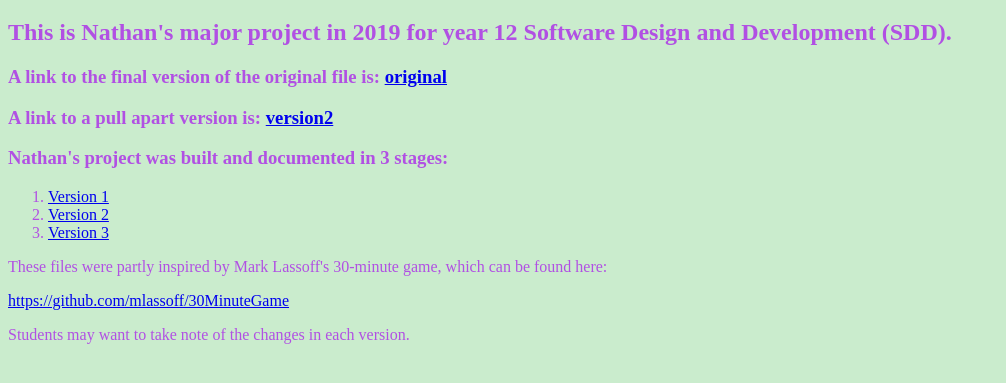
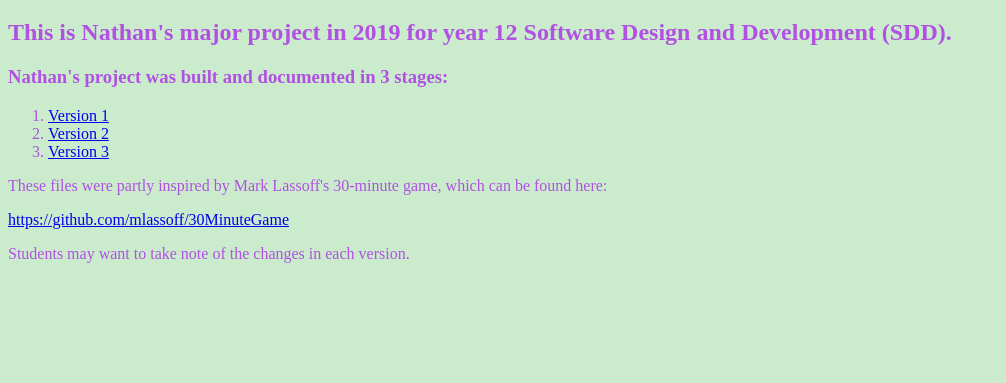
Before and after one commit to bwattle/33-SynonymGame-Nathan, a plain HTML site: page index.html in a window 1280 px wide. Shown: the part 61-444 px from the top of the page, without its empty margins (0-1006 px from the left). Drawn offline with Linux system fonts and the light colour scheme.

Commit message:
index root - tweak

```diff
--- a/index.html
+++ b/index.html
@@ -15,8 +15,6 @@ body {
 <body>
 <h1>Blackwattle Bay Senior High School</h1>
 <h2>This is Nathan&#39;s major project in 2019 for year 12 Software Design and Development (SDD).</h2>
-<h3> A link to the final version of the original file is: <a href="public/index.html" target="_blank">original</a></h3>
-<h3>A link to a pull apart version is: <a href="public2/index.html" target="_blank">version2</a></h3>
 <h3>Nathan's project was built and documented in 3 stages:</h3>
 <ol>
   <li><a href="V1/index.html" target="_blank">Version 1</a></li>
```
